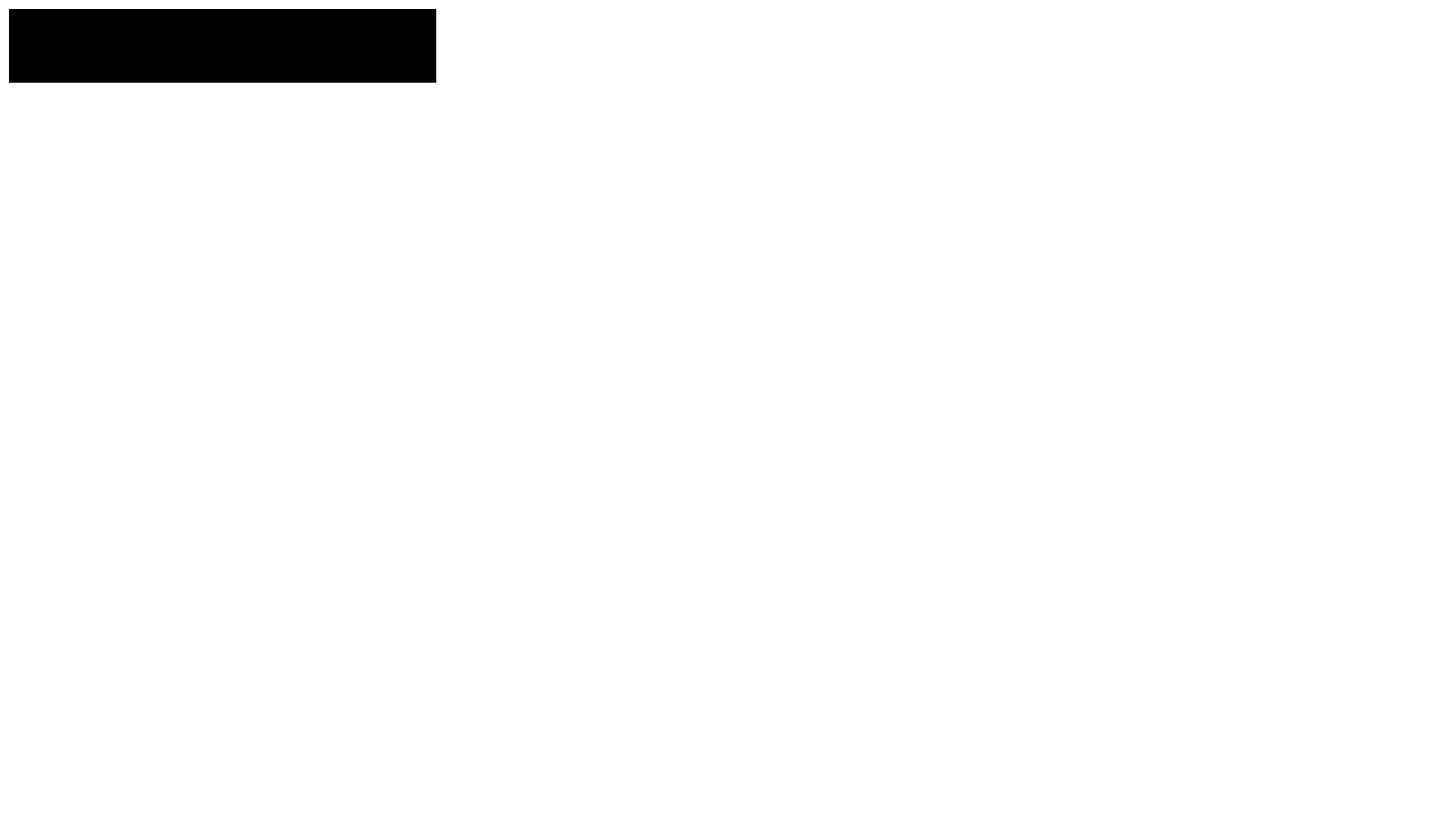
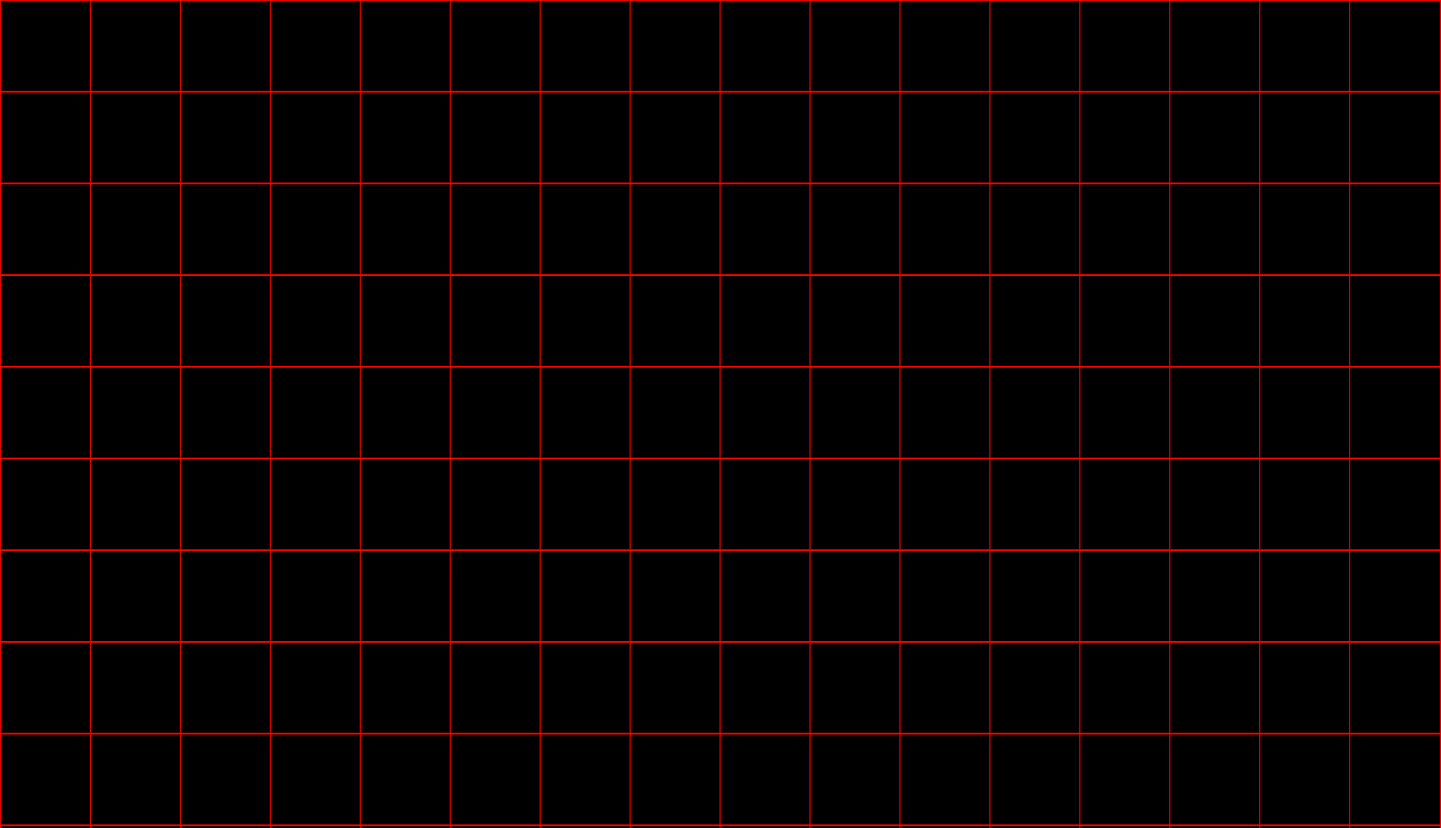
Before and after one commit to recurjohn/etch-a-sketch, a plain HTML site: page index.html in a window 1280 px wide. Shown: the top 921 px of the page at 90% size, 1602 px wide, since content can reach past the window. Before the commit the page ends 800 px from the top, so only its background shows below. Drawn offline with Linux system fonts and the light colour scheme.

Commit message:
Created a grid of 16x16 using grid and template columns

```diff
--- a/script.js
+++ b/script.js
@@ -3,15 +3,31 @@
 var container = document.createElement("div");
 container.setAttribute('id', 'container');
 container.style.display = 'grid';
-container.style.gridTemplateColumns = 'auto auto auto';
-container.style.padding = '10px';
+container.style.gridTemplateColumns = 'repeat(16,100px)';
+//container.style.padding = '10px';
 
 document.body.appendChild(container);
 
 var box = document.createElement("div");
 box.classList.add('box');
-box.style.backgroundColor = 'black';
-box.style.border = '1px solid rgba(0,0,0,0)';
-box.style.padding = '40px';
 
-document.getElementById("container").appendChild(box);
+
+var test = document.createElement("div");
+test.classList.add('box');
+
+function createRow() { //adds 16 divs
+    for (let i=0; i < 16; i++) {
+        let temp = document.createElement("div");
+        temp.classList.add('box');
+        document.getElementById("container").appendChild(temp);
+        console.log("This is iteration " + i);
+    }
+}
+
+for (i=0; i<16; i++) { //lol
+    createRow();
+}
+
+
+//document.getElementById("container").appendChild(box);
+//document.getElementById("container").appendChild(test);
--- a/styles.css
+++ b/styles.css
@@ -1,3 +1,10 @@
 body {
     margin: 0px;
 }
+
+.box {
+    background-color: black;
+    border: 1px solid red;
+    width: 100px;
+    height: 100px;
+}
```
